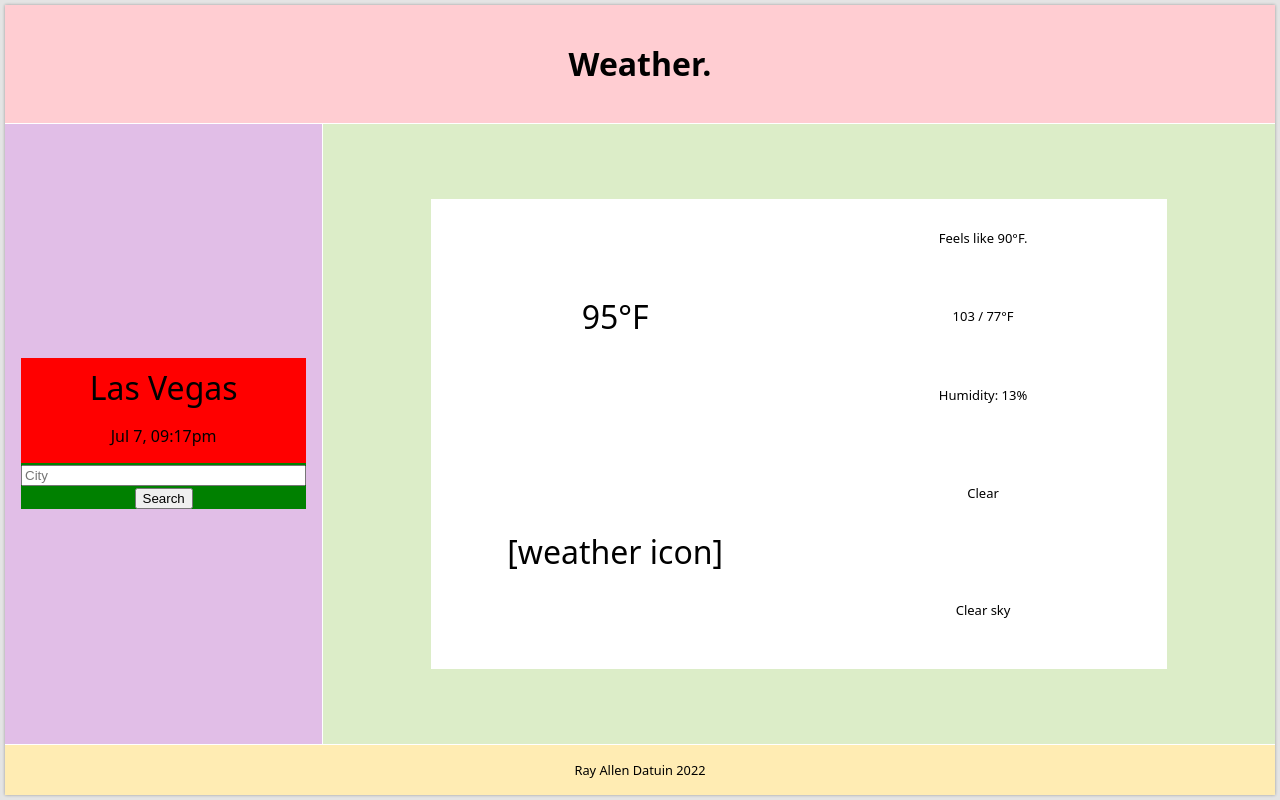
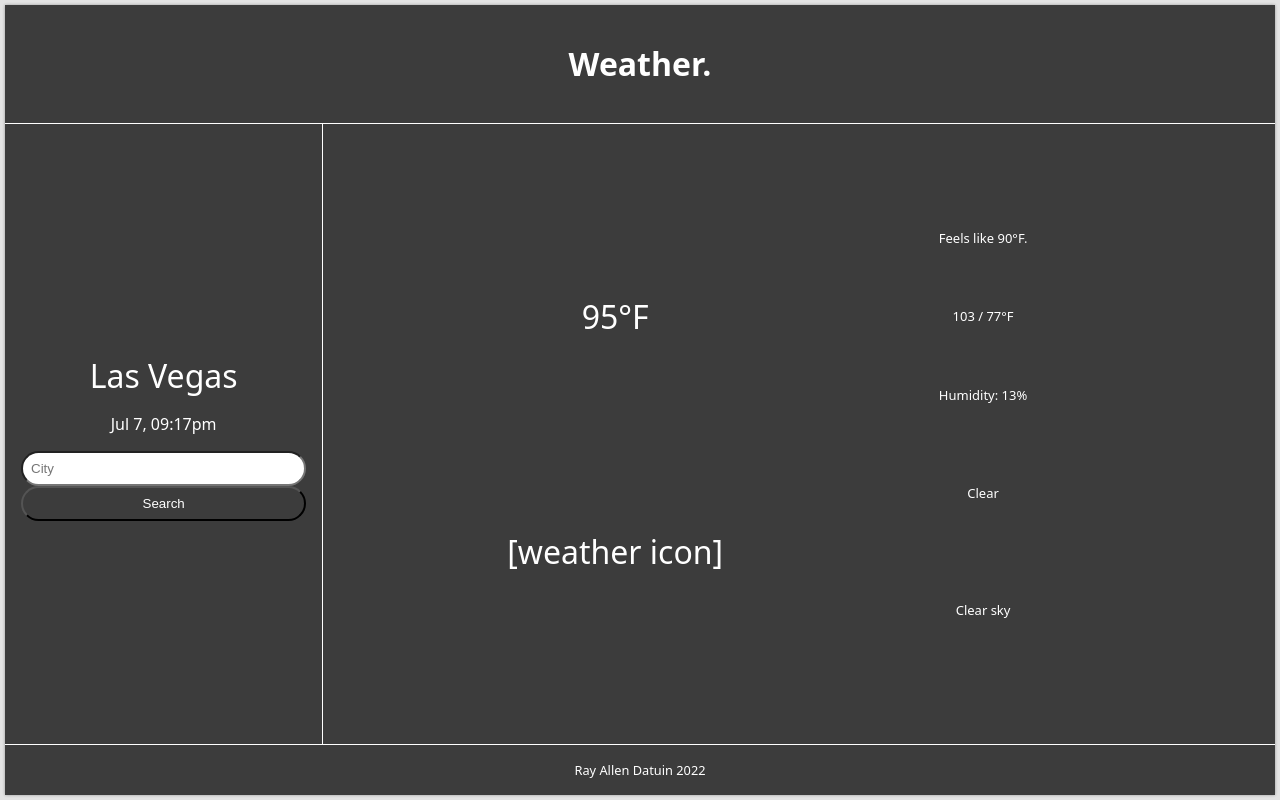
Before and after one commit to rdat5/weather-app, a website built with webpack: page dist/index.html in a window 1280 px wide. Built offline with nearby package versions, Linux system fonts and the light colour scheme; some packages are replaced by stand-ins of ours; no server answers.

Commit message:
Set up basic styling

```diff
--- a/src/style.css
+++ b/src/style.css
@@ -1,13 +1,14 @@
 :root {
     --body-bg-color: #e4e4e4;
     --page-wrap-color: white;
-    --header-color: #ffcdd2;
-    --main-color: #dcedc8;
-    --sidebar-color: #e1bee7;
-    --footer-color: #ffecb3;
+    --header-color: #3c3c3c;
+    --main-color: #3c3c3c;
+    --sidebar-color: #3c3c3c;
+    --footer-color: #3c3c3c;
 }
 * {
     box-sizing: border-box;
+    color: white;
 }
 body {
     background-color: var(--body-bg-color);
@@ -47,7 +48,7 @@
     align-items: center;
 }
 .sidebar-wrap {
-    background-color: red;
+    /* background-color: red; */
     width: 100%;
 }
 .city-name {
@@ -56,10 +57,19 @@
 }
 .search-form-wrap
 {
-    background-color: green;
+    /* background-color: green; */
 }
 .city-search-input {
     width: 100%;
+    border-radius: 10000px;
+    padding: 0.5rem;
+    color: black;
+}
+.city-search-button {
+    background-color: transparent;
+    width: 100%;
+    border-radius: 10000px;
+    padding: 0.5rem 1rem;
 }
 .page-main {
     background-color: var(--main-color);
@@ -70,7 +80,7 @@
 .main-wrap {
     display: grid;
     grid-template-rows: 1fr 1fr;
-    background-color: white;
+    /* background-color: white; */
     min-width: 80%;
     min-height: 80%;
 }
```
